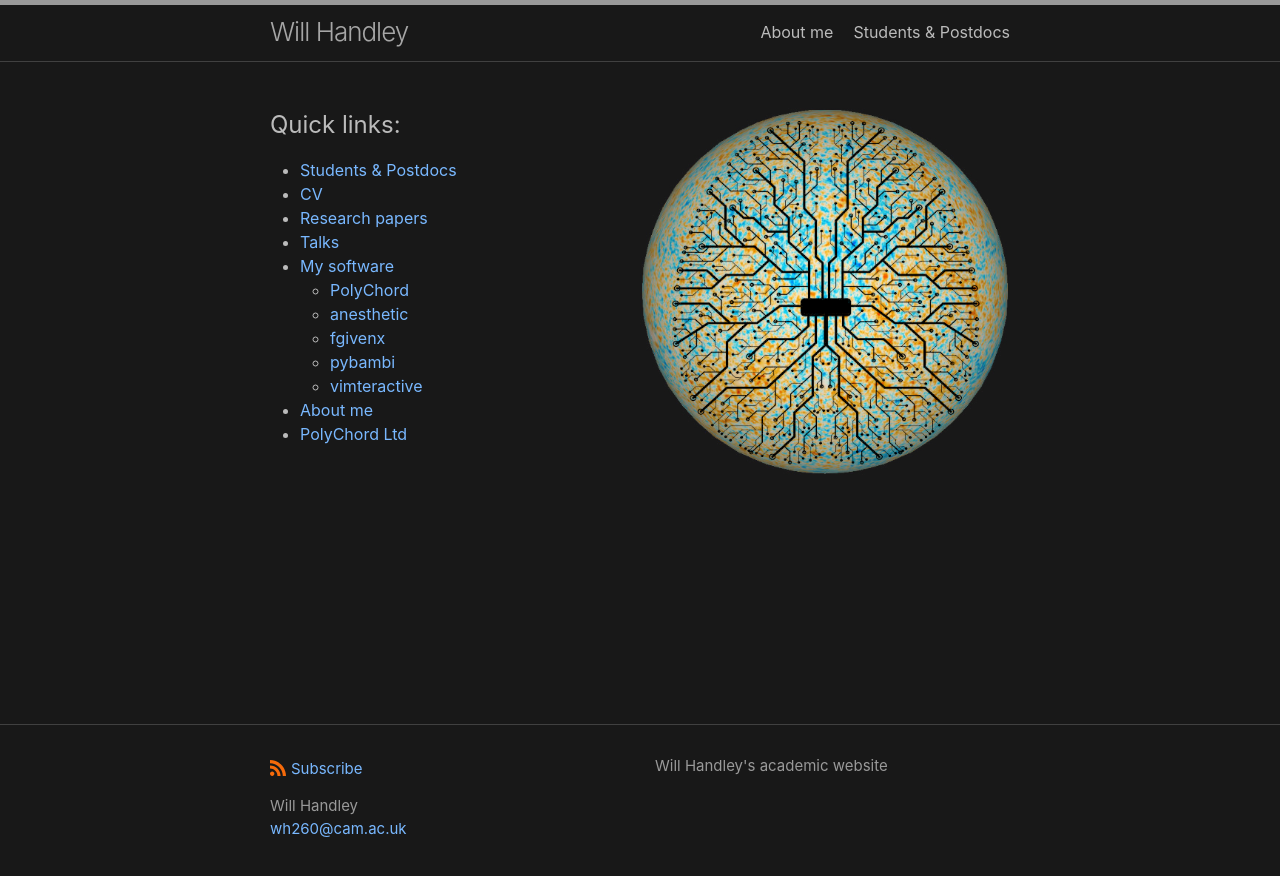
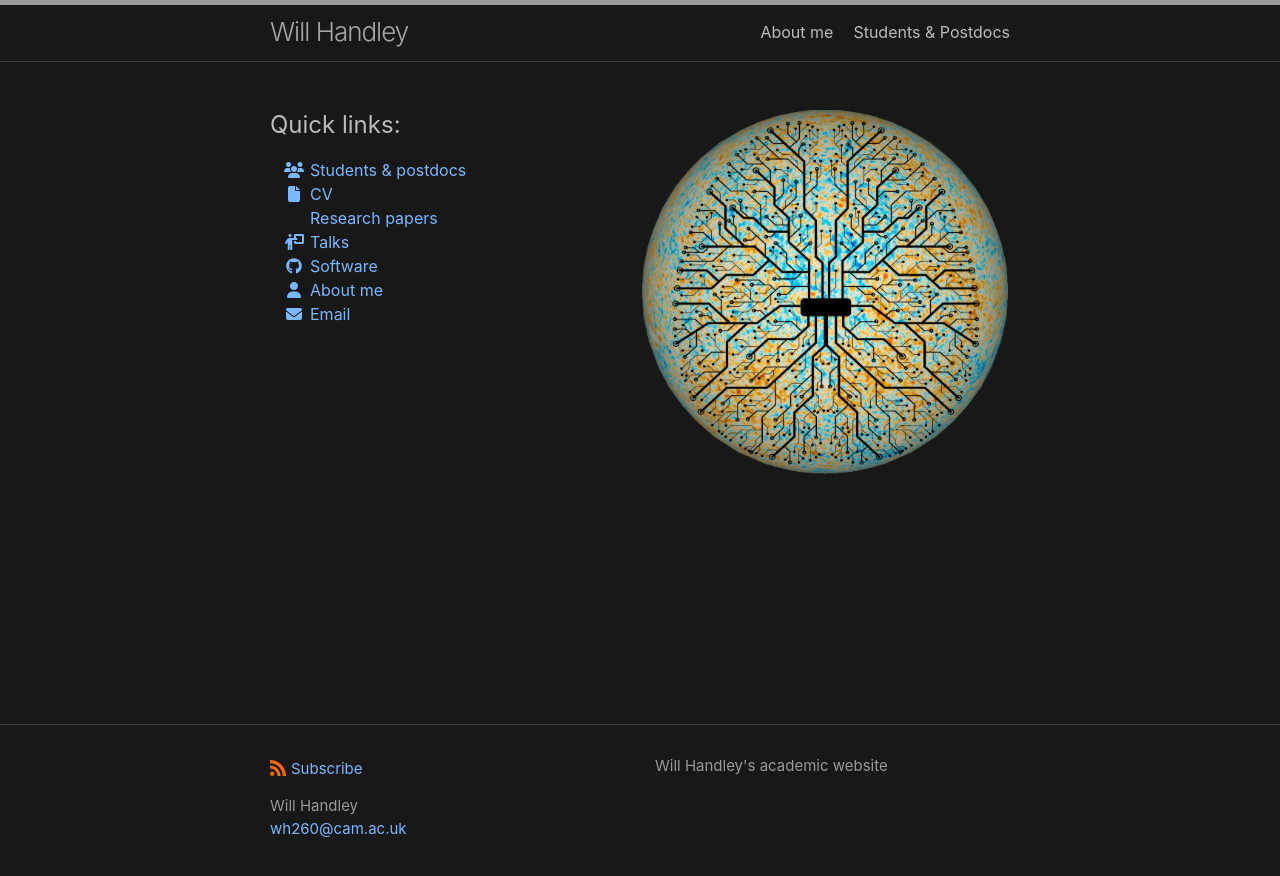
Before and after one commit to williamjameshandley/williamjameshandley.github.io, a Jekyll site: the page built from index.markdown, in a window 1280 px wide. Shown: the top 876 px of the page. Built offline with Jekyll 4.4.1, drawn with Linux system fonts in a browser that asks for light colours; nearby versions of some CDN libraries; a style sheet for code colours, icons or effects is not loaded.

Commit message:
Added blank user icons

```diff
--- a/_includes/custom-head.html
+++ b/_includes/custom-head.html
@@ -4,3 +4,9 @@
   1. Head over to https://realfavicongenerator.net/ to add your own favicons.
   2. Customize default _includes/custom-head.html in your source directory and insert the given code snippet.
 {% endcomment %}
+
+<!-- Font Awesome ––––––––––––––––––––––––––––––––––––––––––––––––––-->
+<link rel="stylesheet" href="//use.fontawesome.com/releases/v6.1.1/css/all.css">
+
+<!-- Academicons–––––––––––––––––––––––––––––––––––––––––––––––––– -->
+<link rel="stylesheet" href="https://cdn.rawgit.com/jpswalsh/academicons/master/css/academicons.min.css">
--- a/index.markdown
+++ b/index.markdown
@@ -5,15 +5,13 @@ layout: home
 ![Bayesian Machine Learning and Cosmology](/assets/images/Planck-Sphere-Combined.png){: style="width: 50%;float: right"}
 
 ## Quick links:
-- [Students & Postdocs](/students)
-- [CV](https://github.com/williamjameshandley/CV/raw/master/CV.pdf)
-- [Research papers](https://arxiv.org/a/handley_w_1.html)
-- [Talks](https://github.com/williamjameshandley/talks)
-- [My software](https://github.com/williamjameshandley)
-    - [PolyChord](https://github.com/PolyChord/PolyChordLite)
-    - [anesthetic](https://github.com/williamjameshandley/anesthetic)
-    - [fgivenx](https://github.com/williamjameshandley/fgivenx)
-    - [pybambi](https://github.com/DarkMachines/pyBAMBI)
-    - [vimteractive](https://github.com/williamjameshandley/vimteractive)
-- [About me](/about)
-- [PolyChord Ltd](https://camtech.website/)
+
+<ul class="fa-ul">
+<li><a href="/students" title="Students & postdocs"><span class="fa-li"><i class="fa fa-users"></i></span> Students & postdocs </a></li>
+<li><a href="https://github.com/williamjameshandley/CV/raw/master/CV.pdf" title="CV"><span class="fa-li"><i class="fa fa-file"></i></span> CV </a></li>
+<li><a href="https://arxiv.org/a/handley_w_1.html" title="arXiv papers"><span class="fa-li"><i class="ai ai-arxiv"></i></span> Research papers </a> <a href="https://scholar.google.com/citations?user=9Ow4mn0AAAAJ&hl=en" title="Google scholar"><i class="ai ai-google-scholar"></i></a> <a href="https://orcid.org/0000-0002-5866-0445" title="ORCiD"><i class="ai ai-orcid"></i></a> <a href="https://ui.adsabs.harvard.edu/search/q=orcid%3A0000-0002-5866-0445&sort=date%20desc%2C%20bibcode%20desc&p_=0" title="ADS"><i class="ai ai-ads"></i></a> <a href="https://publons.com/researcher/1596769/will-handley/peer-review/" title="publons"><i class="ai ai-publons"></i></a></li>
+<li><a href="https://www.github.com/williamjameshandley/talks" title="Academic talks"><span class="fa-li"><i class="fa fa-person-chalkboard"></i></span> Talks </a></li>
+<li><a href="https://github.com/williamjameshandley/" title="Academic talks"><span class="fa-li"><i class="fa-brands fa-github"></i></span> Software </a></li>
+<li><a href="/about" title="About me"><span class="fa-li"><i class="fa fa-user"></i></span> About me </a></li>
+<li><a href="mailto:wh260@cam.ac.uk" title="email me"><span class="fa-li"><i class="fa fa-envelope"></i></span> Email </a></li>
+</ul>
```
Also changed, not shown: students.markdown (+97 -63 lines), assets/images/user.png (added), 1 other file.
